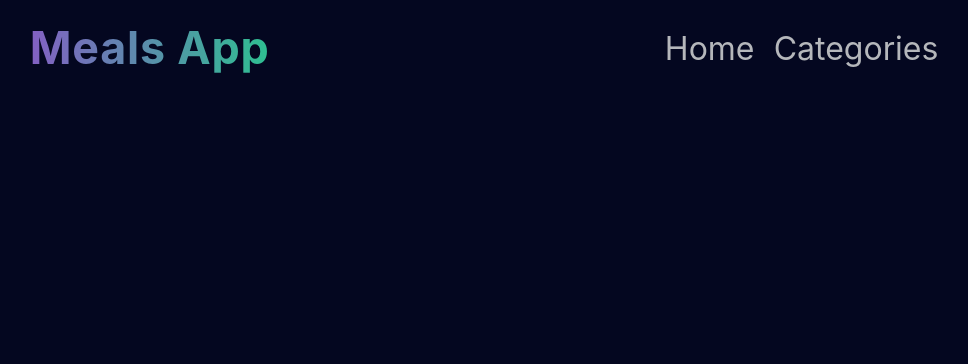
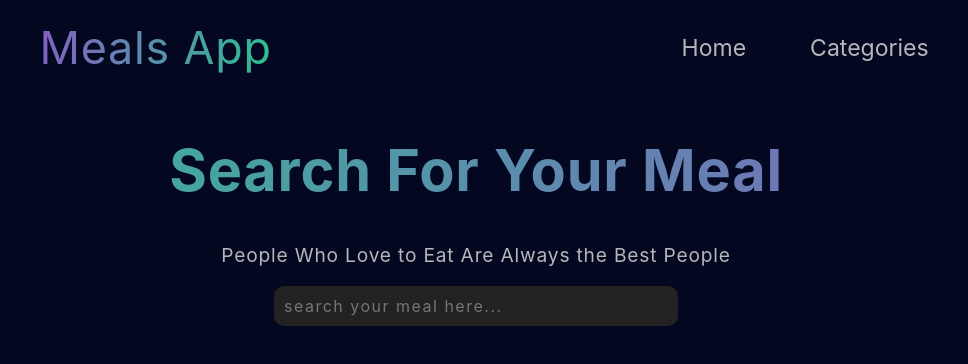
Before and after one commit to rohitpatil007/meals-reciper-app, a React (Create React App) app: page / in a window 1280 px wide. Shown: the top 364 px of the page, without its empty margins (164-1132 px from the left). Built offline with nearby package versions, Linux system fonts and the light colour scheme.

Commit message:
dev : home-page

```diff
--- a/src/components/shared/Header.module.css
+++ b/src/components/shared/Header.module.css
@@ -5,11 +5,11 @@
   padding: 0.5rem;
   width: 100%;
   height: 80px;
-  gap: 1.5rem;
+  gap: 1.2rem;
 }
 .logoText {
   font-size: 3.5vmax;
-  font-weight: bold;
+  /* font-weight: bold; */
   letter-spacing: 0.8px;
   background: linear-gradient(to right, #8360c3, #2ebf91);
   -webkit-background-clip: text;
@@ -19,8 +19,8 @@
 .nav {
   display: flex;
   justify-content: space-around;
-  gap: 1.2rem;
-  font-size: 2.5vmax;
+  gap: 5vmax;
+  font-size: 1.8vmax;
 }
 a {
   all: unset;
--- a/src/pages/Home.js
+++ b/src/pages/Home.js
@@ -1,6 +1,18 @@
-// import classes from "./Home.module.css";
+import classes from "./Home.module.css";
+
+import { Fragment } from "react";
 
 const Home = () => {
-  return;
+  return (
+    <Fragment>
+      <div className={classes.homeWrapper}>
+        <h1>Search For Your Meal</h1>
+        <p>People Who Love to Eat Are Always the Best People</p>
+      </div>
+      <div className={classes.inputWrapper}>
+        <input type="text" placeholder="search your meal here..."></input>
+      </div>
+    </Fragment>
+  );
 };
 export default Home;
--- a/src/pages/Home.module.css
+++ b/src/pages/Home.module.css
@@ -1,4 +1,47 @@
-background: #8025cf;
-background: linear-gradient(to right, #8025cf 36%, #2e63cf 100%);
--webkit-background-clip: text;
--webkit-text-fill-color: transparent;
+.homeWrapper {
+  text-align: center;
+  margin: auto;
+}
+
+.homeWrapper h1 {
+  font-size: 4.5vmax;
+  letter-spacing: 0.8px;
+  background: linear-gradient(to right, #2ebf91, #8360c3);
+  -webkit-background-clip: text;
+  -webkit-text-fill-color: transparent;
+}
+.homeWrapper h1:hover {
+  background: linear-gradient(to right, #8360c3, #2ebf91);
+  -webkit-background-clip: text;
+  -webkit-text-fill-color: transparent;
+}
+.homeWrapper p {
+  color: #b5b7bb;
+  letter-spacing: 0.8px;
+  font-size: 1.5vmax;
+}
+.homeWrapper p:hover {
+  color: #ffffff;
+}
+
+.inputWrapper {
+  text-align: center;
+}
+input {
+  all: unset;
+  width: 30vmax;
+  background-color: #222222;
+  border-radius: 10px;
+  text-align: left;
+  padding: 10px;
+}
+input::placeholder {
+  letter-spacing: 1.5px;
+}
+input:focus {
+  border: 1px solid #8360c3;
+  border-radius: 10px;
+  box-shadow: 2px 2px #2ebf91;
+  outline-offset: 0px;
+  outline: none;
+}
```
